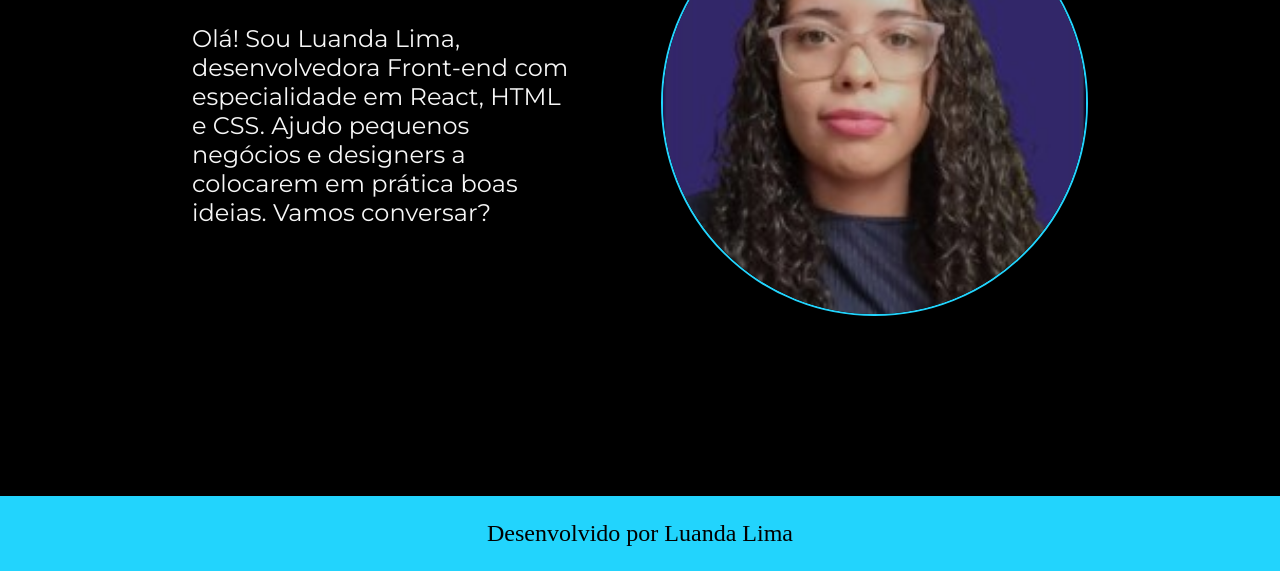
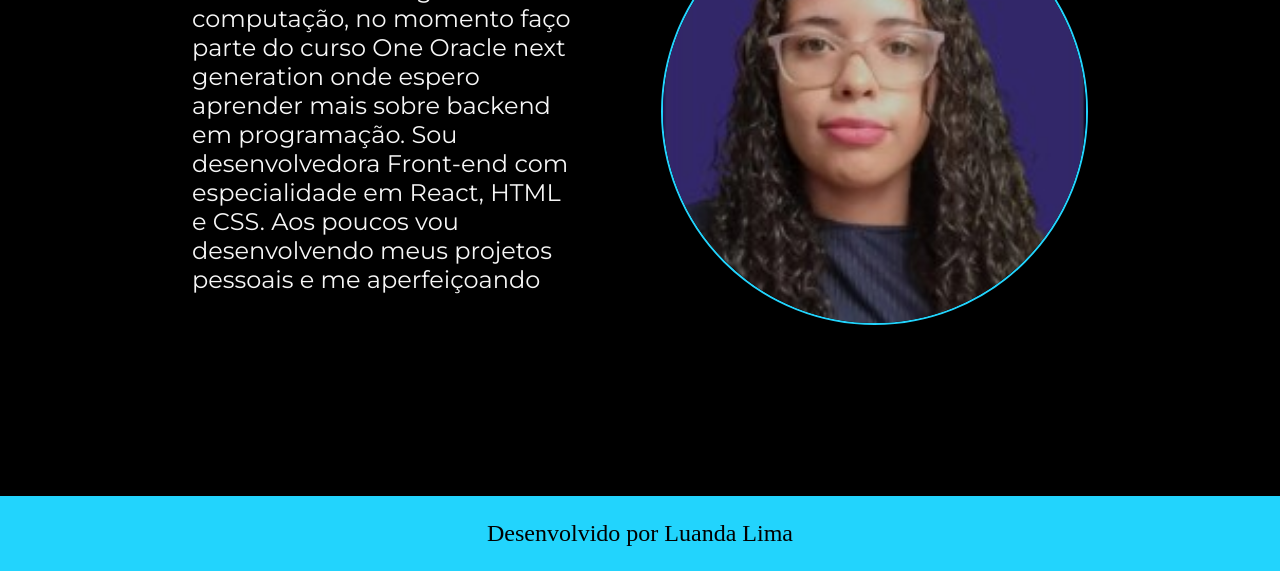
Before and after one commit to LuandaLl/Portfolio, a plain HTML site: page about.html in a window 1280 px wide. Shown: the part 229-800 px from the top of the page. Drawn offline with nearby package versions, Linux system fonts and the light colour scheme.

Commit message:
atualizando texto about.html

```diff
--- a/about.html
+++ b/about.html
@@ -16,7 +16,7 @@
     <main class ="Apresentacao">
          <section class = "Apresentacao__conteudo">
             <h1 class=" Apresentacao__conteudo_titulo">Sobre mim</h1>
-            <p class=" Apresentacao__conteudo__paragrafo">Olá! Sou Luanda Lima, desenvolvedora Front-end com especialidade em React, HTML e CSS. Ajudo pequenos negócios e designers a colocarem em prática boas ideias. Vamos conversar?</p>
+            <p class=" Apresentacao__conteudo__paragrafo">Estou cursando engenharia de computação, no momento faço parte do curso One Oracle next generation onde espero aprender mais sobre backend em programação. Sou desenvolvedora Front-end com especialidade em React, HTML e CSS. Aos poucos vou desenvolvendo meus projetos pessoais e me aperfeiçoando</p>
             <p class=" Apresentacao__conteudo__paragrafo"></p>
         </section>
         <img class = "Apresentacao__foto"src="./assets/foto.jpeg" alt = "Mulher de cabelo castanho cacheado, óculos rosa, usando uma camiseta azul escuro">
```
